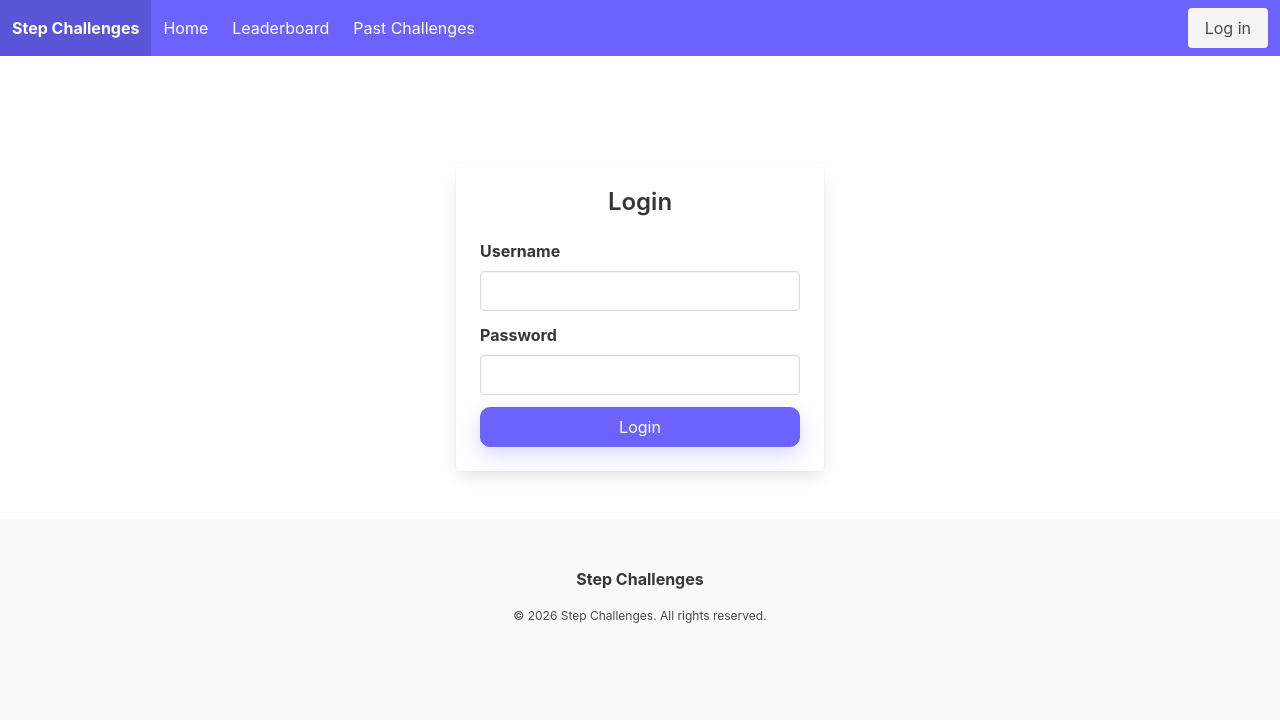
After one commit to elliecdev/step_challenges, a Django app: page /login/ in a window 1280 px wide. The commit adds this page. Shown: the top 720 px of the page. Run offline with Django 5.2, Linux system fonts and the light colour scheme.

Commit message:
created login page, added login and logout ability

```diff
--- a/challenges/settings.py
+++ b/challenges/settings.py
@@ -116,3 +116,7 @@ USE_TZ = True
 # https://docs.djangoproject.com/en/6.0/howto/static-files/
 
 STATIC_URL = 'static/'
+
+# Redirect participants after login
+LOGIN_REDIRECT_URL = '/'  # where participants go after successful login
+LOGIN_URL = '/login'      # URL to redirect if not logged in
--- /dev/null
+++ b/steps/forms.py
@@ -0,0 +1,12 @@
+# forms.py
+from django import forms
+from django.contrib.auth.forms import AuthenticationForm
+
+
+class BulmaLoginForm(AuthenticationForm):
+    username = forms.CharField(
+        widget=forms.TextInput(attrs={"class": "input"})
+    )
+    password = forms.CharField(
+        widget=forms.PasswordInput(attrs={"class": "input"})
+    )
--- a/steps/templates/steps/includes/navbar.html
+++ b/steps/templates/steps/includes/navbar.html
@@ -33,10 +33,28 @@
         <a class="navbar-item" href="">Past Challenges</a>
         {% if request.user.is_authenticated %}
             <a class="navbar-item">+ Add Steps</a>
-        {% else %}
-            <a class="navbar-item">Login</a>
         {% endif %}
 
+        </div>
+        <!-- RIGHT side -->
+        <div class="navbar-end">
+        {% if user.is_authenticated %}
+            <div class="navbar-item">
+            <span class="mr-2">Hi, {{ user.username }}</span>
+            <form method="post" action="{% url 'steps-logout' %}">
+                {% csrf_token %}
+                <button type="submit" class="button is-light">
+                    Log out
+                </button>
+            </form>
+            </div>
+        {% else %}
+            <div class="navbar-item">
+            <a class="button is-light" href="{% url 'steps-login' %}">
+                Log in
+            </a>
+            </div>
+        {% endif %}
         </div>
     </div>
 
--- /dev/null
+++ b/steps/templates/steps/login.html
@@ -0,0 +1,56 @@
+{% extends "steps/base.html" %}
+
+{% block content %}
+<section class="section">
+  <div class="container">
+
+    <div class="columns is-centered mt-6">
+      <div class="column is-12-mobile is-6-tablet is-4-desktop">
+
+        <div class="card">
+          <div class="card-content">
+
+            <h1 class="title is-4 has-text-centered mb-5">
+              Login
+            </h1>
+
+            {% if form.errors %}
+              <div class="notification is-danger">
+                Invalid username or password
+              </div>
+            {% endif %}
+
+            <form method="post">
+                {% csrf_token %}
+
+                <div class="field">
+                    <label class="label">Username</label>
+                    <div class="control">
+                    {{ form.username }}
+                    </div>
+                </div>
+
+                <div class="field">
+                    <label class="label">Password</label>
+                    <div class="control">
+                    {{ form.password }}
+                    </div>
+                </div>
+
+                <div class="field">
+                    <button type="submit" class="button is-primary is-fullwidth">
+                    Login
+                    </button>
+                </div>
+            </form>
+
+          </div>
+        </div>
+
+      </div>
+    </div>
+
+  </div>
+</section>
+
+{% endblock %}
--- a/steps/urls.py
+++ b/steps/urls.py
@@ -1,7 +1,12 @@
 from django.urls import path
+from django.contrib.auth import views as auth_views
 from . import views
+from .views import FrontendLoginView
+
 
 urlpatterns = [
     path('', views.home, name='steps-home'),
     path('leaderboard', views.leaderboard, name='steps-leaderboard'),
+    path("login/", FrontendLoginView.as_view(), name="steps-login"),
+    path("logout/", auth_views.LogoutView.as_view(next_page="/login"), name="steps-logout"),
 ]
--- a/steps/views.py
+++ b/steps/views.py
@@ -1,4 +1,6 @@
 from django.shortcuts import render
+from django.contrib.auth.views import LoginView
+from .forms import BulmaLoginForm
 
 challenges = [
     {
@@ -42,3 +44,8 @@ def leaderboard(request):
         'challenges': challenges,
     }
     return render(request, 'steps/leaderboard.html', context)
+
+
+class FrontendLoginView(LoginView):
+    template_name = "steps/login.html"
+    authentication_form = BulmaLoginForm
```
